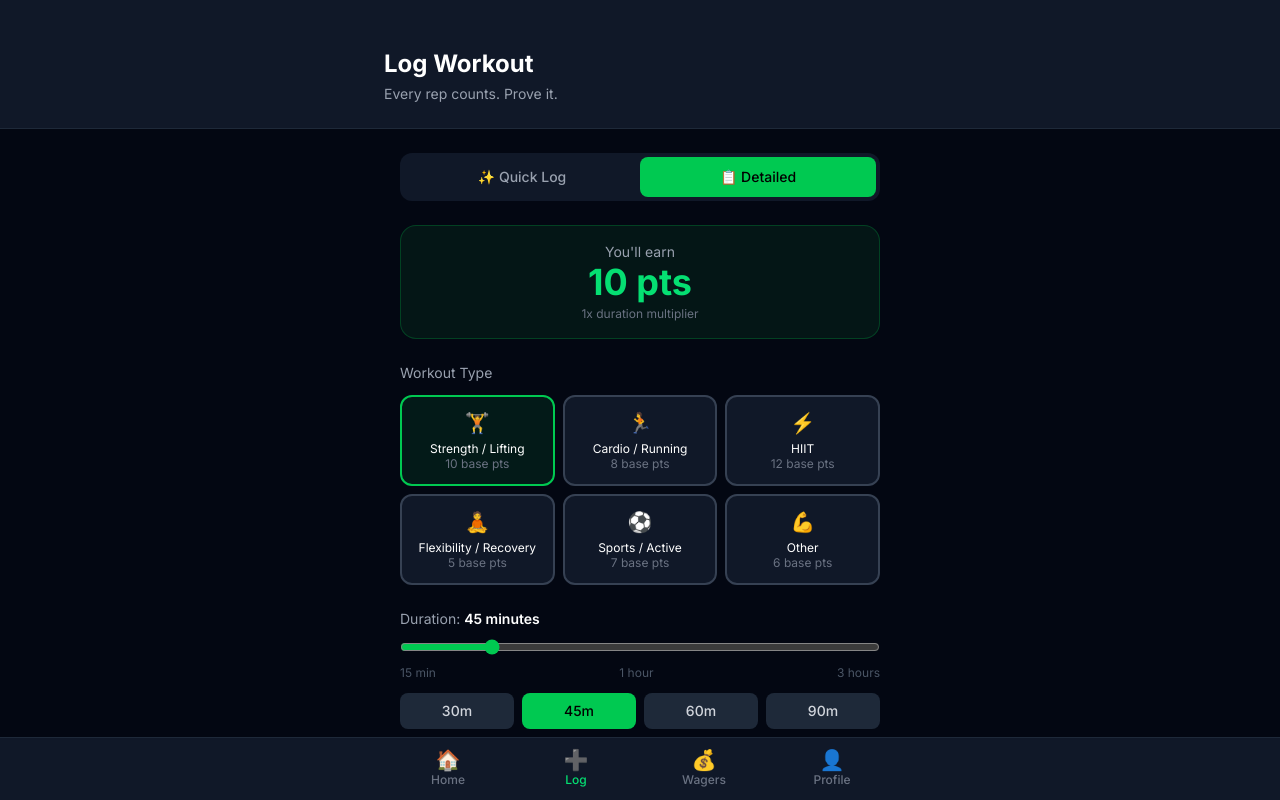
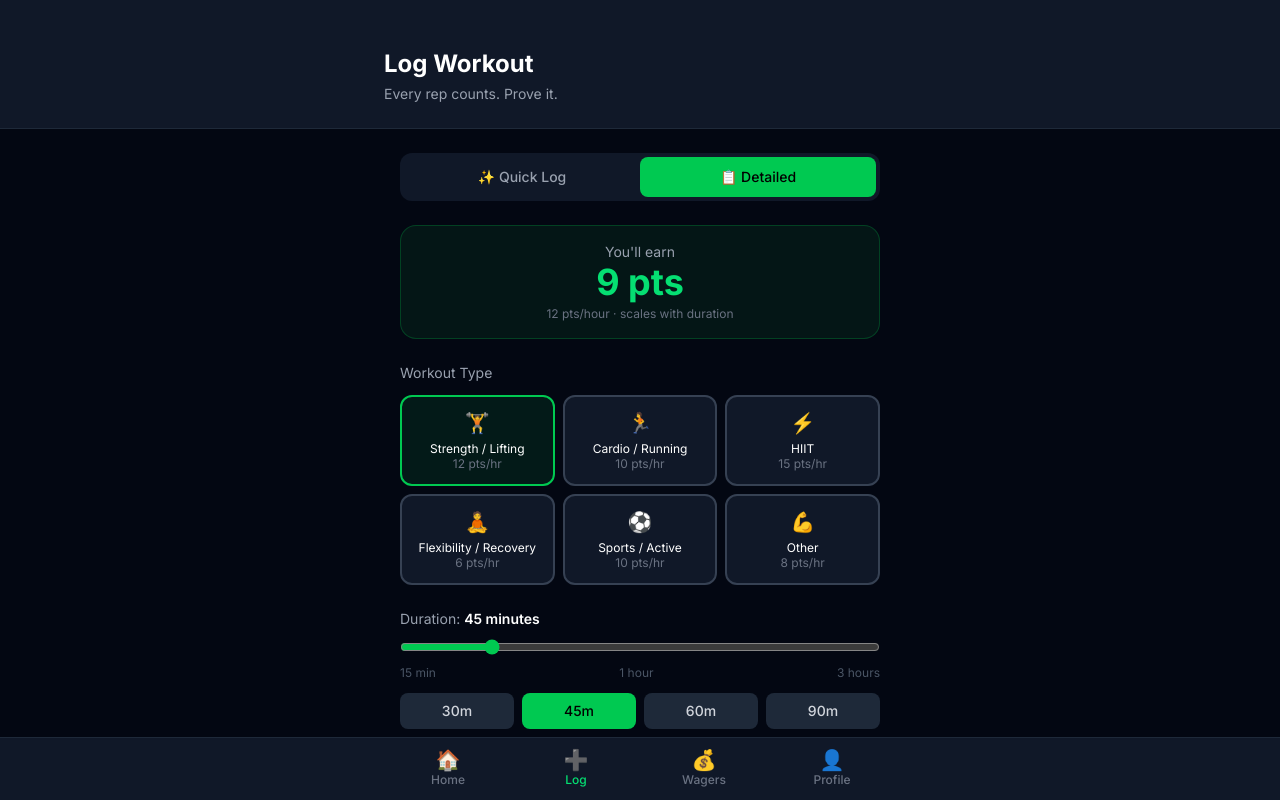
Before and after one commit to mzl51093/gainsbet, a Next.js app: page /log-workout in a window 1280 px wide. Both pictures are taken after a click on the button "📋 Detailed". Shown: the top 800 px of the page. Built offline with nearby package versions, Linux system fonts and the light colour scheme.

Commit message:
Fix points to pts/hr, add pending wager alerts

```diff
--- a/src/app/dashboard/page.tsx
+++ b/src/app/dashboard/page.tsx
@@ -60,6 +60,17 @@ export default async function DashboardPage() {
     .eq('status', 'active')
     .order('created_at', { ascending: false })
     .limit(3)
+
+  // Pending wagers (not yet accepted by this user)
+  const { data: pendingWagers } = await supabase
+    .from('wagers')
+    .select('*, profiles(display_name), wager_acceptances(user_id)')
+    .eq('status', 'pending')
+    .order('created_at', { ascending: false })
+
+  const myPendingWagers = (pendingWagers || []).filter((w: any) =>
+    !w.wager_acceptances?.some((a: any) => a.user_id === user.id)
+  )
 
   const myWeekPoints = weekScores[user.id] || 0
   const progressPct = Math.min(100, (myWeekPoints / WEEKLY_GOAL) * 100)
@@ -131,6 +142,23 @@ export default async function DashboardPage() {
       </div>
 
       <div className="max-w-lg mx-auto px-4 pt-6 space-y-6">
+        {/* Pending wager alert */}
+        {myPendingWagers.length > 0 && (
+          <Link href="/wagers">
+            <div className="bg-yellow-900/30 border border-yellow-600/50 rounded-2xl p-4 flex items-center gap-3">
+              <span className="text-2xl">💰</span>
+              <div className="flex-1">
+                <p className="text-yellow-300 font-semibold text-sm">
+                  {myPendingWagers.length === 1
+                    ? `New wager proposed: "${myPendingWagers[0].title}"`
+                    : `${myPendingWagers.length} wagers waiting for your response`}
+                </p>
+                <p className="text-yellow-600 text-xs mt-0.5">Tap to view and accept →</p>
+              </div>
+            </div>
+          </Link>
+        )}
+
         {/* Team Status — shown when there's an active team challenge wager */}
         {activeWagers && activeWagers.some((w: any) => w.condition_type === 'team_challenge') && (() => {
           const teamWager = activeWagers.find((w: any) => w.condition_type === 'team_challenge')
@@ -242,7 +270,7 @@ export default async function DashboardPage() {
         </div>
       </div>
 
-      <BottomNav />
+      <BottomNav pendingWagerCount={myPendingWagers.length} />
     </div>
   )
 }
--- a/src/app/log-workout/page.tsx
+++ b/src/app/log-workout/page.tsx
@@ -3,7 +3,7 @@
 import { useState, useRef } from 'react'
 import { useRouter } from 'next/navigation'
 import { createClient } from '@/lib/supabase/client'
-import { WORKOUT_TYPES, calculatePoints, getDurationMultiplier } from '@/lib/points'
+import { WORKOUT_TYPES, calculatePoints, getPtsPerHour } from '@/lib/points'
 import BottomNav from '@/components/BottomNav'
 import type { WorkoutType } from '@/lib/points'
 
@@ -45,7 +45,7 @@ export default function LogWorkoutPage() {
   const [error, setError] = useState('')
 
   const detailedPoints = calculatePoints(workoutType, duration)
-  const multiplier = getDurationMultiplier(duration)
+  const ptsPerHour = getPtsPerHour(workoutType)
 
   function handleFileChange(e: React.ChangeEvent<HTMLInputElement>) {
     const file = e.target.files?.[0]
@@ -272,7 +272,7 @@ export default function LogWorkoutPage() {
             <div className="bg-green-900/20 border border-green-700/40 rounded-2xl p-4 text-center">
               <p className="text-gray-400 text-sm">You'll earn</p>
               <p className="text-4xl font-bold text-green-400">{detailedPoints} pts</p>
-              <p className="text-gray-500 text-xs mt-1">{multiplier}x duration multiplier</p>
+              <p className="text-gray-500 text-xs mt-1">{ptsPerHour} pts/hour · scales with duration</p>
             </div>
 
             {/* Workout Type */}
@@ -292,7 +292,7 @@ export default function LogWorkoutPage() {
                   >
                     <div className="text-xl mb-1">{type.emoji}</div>
                     <div className="text-xs text-white leading-tight">{type.label}</div>
-                    <div className="text-xs text-gray-500">{type.basePoints} base pts</div>
+                    <div className="text-xs text-gray-500">{type.ptsPerHour} pts/hr</div>
                   </button>
                 ))}
               </div>
--- a/src/app/profile/ProfileClient.tsx
+++ b/src/app/profile/ProfileClient.tsx
@@ -16,7 +16,7 @@ interface Props {
     weekGoal: number
   }
   recentWorkouts: Workout[]
-  workoutTypes: readonly { value: string; label: string; basePoints: number; emoji: string }[]
+  workoutTypes: readonly { value: string; label: string; ptsPerHour: number; emoji: string }[]
 }
 
 export default function ProfileClient({ profile, stats, recentWorkouts, workoutTypes }: Props) {
--- a/src/components/BottomNav.tsx
+++ b/src/components/BottomNav.tsx
@@ -11,7 +11,11 @@ const navItems = [
   { href: '/profile', label: 'Profile', icon: '👤' },
 ]
 
-export default function BottomNav() {
+interface Props {
+  pendingWagerCount?: number
+}
+
+export default function BottomNav({ pendingWagerCount = 0 }: Props) {
   const pathname = usePathname()
 
   return (
@@ -19,16 +23,24 @@ export default function BottomNav() {
       <div className="max-w-lg mx-auto flex">
         {navItems.map(item => {
           const active = pathname === item.href
+          const showBadge = item.href === '/wagers' && pendingWagerCount > 0
           return (
             <Link
               key={item.href}
               href={item.href}
               className={cn(
-                'flex-1 flex flex-col items-center justify-center py-3 gap-0.5 transition-colors',
+                'flex-1 flex flex-col items-center justify-center py-3 gap-0.5 transition-colors relative',
                 active ? 'text-green-400' : 'text-gray-500'
               )}
             >
-              <span className="text-xl leading-none">{item.icon}</span>
+              <span className="text-xl leading-none relative">
+                {item.icon}
+                {showBadge && (
+                  <span className="absolute -top-1 -right-2 bg-red-500 text-white text-xs rounded-full w-4 h-4 flex items-center justify-center font-bold leading-none">
+                    {pendingWagerCount}
+                  </span>
+                )}
+              </span>
               <span className="text-xs font-medium">{item.label}</span>
             </Link>
           )
--- a/src/lib/points.ts
+++ b/src/lib/points.ts
@@ -1,34 +1,32 @@
+// Points are earned per hour of effort — longer and harder workouts scale linearly
 export const WORKOUT_TYPES = [
-  { value: 'strength', label: 'Strength / Lifting', basePoints: 10, emoji: '🏋️' },
-  { value: 'cardio', label: 'Cardio / Running', basePoints: 8, emoji: '🏃' },
-  { value: 'hiit', label: 'HIIT', basePoints: 12, emoji: '⚡' },
-  { value: 'flexibility', label: 'Flexibility / Recovery', basePoints: 5, emoji: '🧘' },
-  { value: 'sports', label: 'Sports / Active', basePoints: 7, emoji: '⚽' },
-  { value: 'other', label: 'Other', basePoints: 6, emoji: '💪' },
+  { value: 'strength', label: 'Strength / Lifting', ptsPerHour: 12, emoji: '🏋️' },
+  { value: 'cardio', label: 'Cardio / Running', ptsPerHour: 10, emoji: '🏃' },
+  { value: 'hiit', label: 'HIIT', ptsPerHour: 15, emoji: '⚡' },
+  { value: 'flexibility', label: 'Flexibility / Recovery', ptsPerHour: 6, emoji: '🧘' },
+  { value: 'sports', label: 'Sports / Active', ptsPerHour: 10, emoji: '⚽' },
+  { value: 'other', label: 'Other', ptsPerHour: 8, emoji: '💪' },
 ] as const
 
 export type WorkoutType = typeof WORKOUT_TYPES[number]['value']
 
-export function getDurationMultiplier(minutes: number): number {
-  if (minutes < 30) return 0.75
-  if (minutes < 60) return 1.0
-  if (minutes < 90) return 1.25
-  return 1.5
-}
-
 export function calculatePoints(workoutType: WorkoutType, durationMinutes: number): number {
   const type = WORKOUT_TYPES.find(t => t.value === workoutType)
   if (!type) return 0
-  const multiplier = getDurationMultiplier(durationMinutes)
-  return Math.round(type.basePoints * multiplier)
+  return Math.max(1, Math.round(type.ptsPerHour * (durationMinutes / 60)))
+}
+
+// Keep for display purposes — shows pts/hr rate instead of multiplier
+export function getPtsPerHour(workoutType: WorkoutType): number {
+  return WORKOUT_TYPES.find(t => t.value === workoutType)?.ptsPerHour ?? 8
 }
 
 export const WEEKLY_GOAL = 50
 
 export function getWeekStart(date: Date = new Date()): Date {
   const d = new Date(date)
-  const day = d.getDay() // 0 = Sunday
-  const diff = d.getDate() - day + (day === 0 ? -6 : 1) // Monday
+  const day = d.getDay()
+  const diff = d.getDate() - day + (day === 0 ? -6 : 1)
   d.setDate(diff)
   d.setHours(0, 0, 0, 0)
   return d
```
